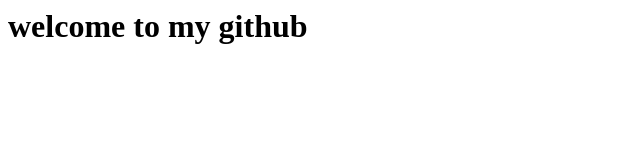
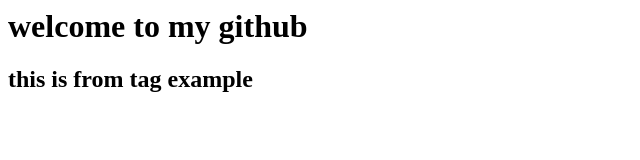
Before and after one commit to devopskl08/web-page, a plain HTML site: page index.html in a window 1280 px wide. Shown: the whole page, without its empty margins (0-640 px from the left). Drawn offline with Linux system fonts and the light colour scheme.

Commit message:
Update index.html
updates

```diff
--- a/index.html
+++ b/index.html
@@ -1 +1,3 @@
 <h1>welcome to my github</h1>
+
+<h2>this is from tag example</h2>
```
